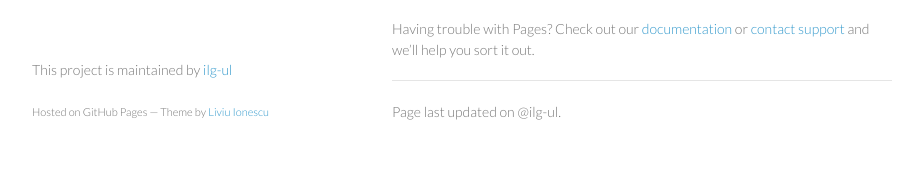
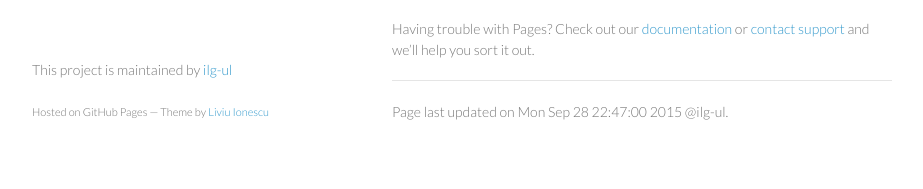
Before and after one commit to ilg-ul/github-jekyll-theme, a Jekyll site: the page built from site/home.md, in a window 1280 px wide. Shown: the part 709-898 px from the top of the page, without its empty margins (178-1101 px from the left). Built offline with Jekyll 4.4.1, drawn with Linux system fonts in a browser that asks for light colours; Markdown is read by kramdown in place of the engine named in the settings.

Commit message:
manually add last_modified_at

```diff
--- a/site/home.md
+++ b/site/home.md
@@ -2,6 +2,8 @@
 layout: main
 permalink: /
 author: Liviu Ionescu
+
+last_modified_at: 2015-09-28 22:47:00
 ---
 
 ### Welcome to GitHub Pages.
```
